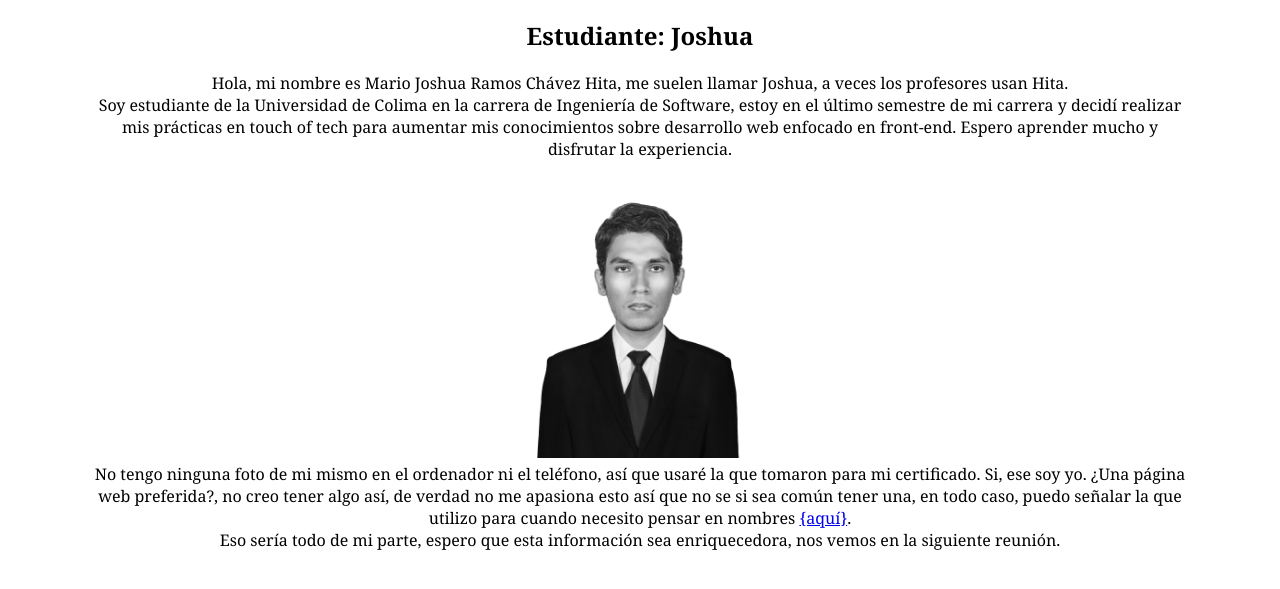
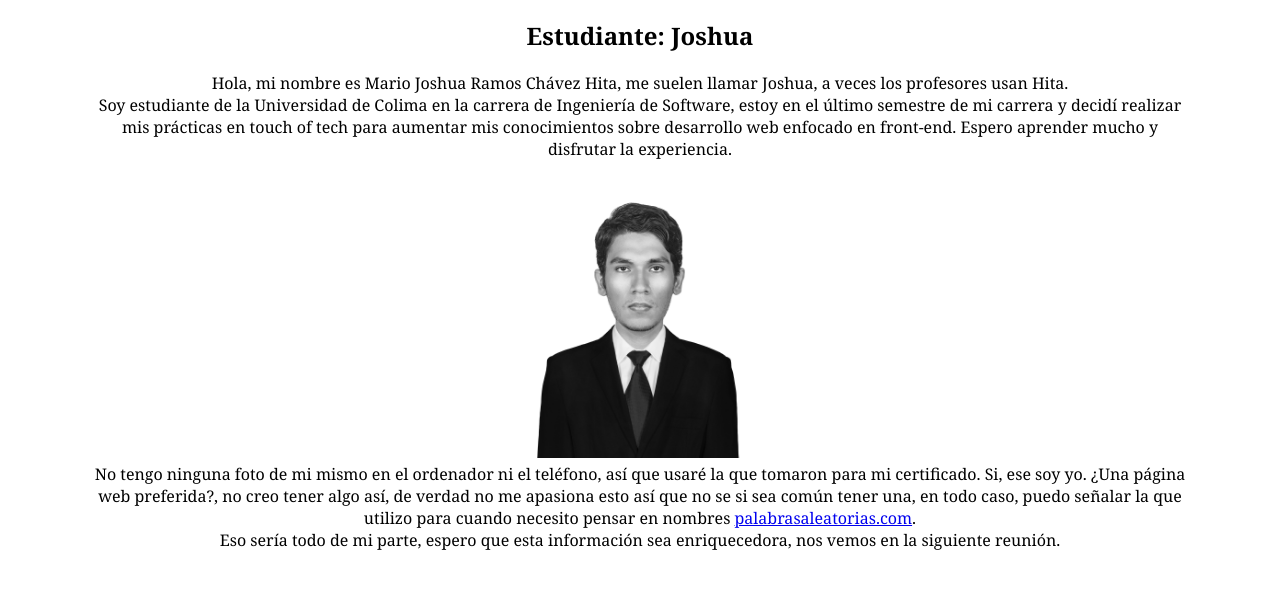
Before and after one commit to Daecko/02-personal-webpage-Joshua, a plain HTML site: page index.html in a window 1280 px wide. Shown: the part 67-656 px from the top of the page. Drawn offline with Linux system fonts and the light colour scheme.

Commit message:
Update index.html

```diff
--- a/index.html
+++ b/index.html
@@ -41,7 +41,7 @@
         Si, ese soy yo.
         ¿Una página web preferida?, no creo tener algo así, de verdad no me apasiona esto así que no se si sea común tener una,
         en todo caso, puedo señalar la que utilizo para cuando necesito pensar en nombres
-        <a target="_blank" href="https://www.palabrasaleatorias.com/">{aquí}</a>. <br>
+        <a target="_blank" href="https://www.palabrasaleatorias.com/">palabrasaleatorias.com</a>. <br>
         Eso sería todo de mi parte, espero que esta información sea enriquecedora, nos vemos en la siguiente reunión.
     </p>
     <script>
```
